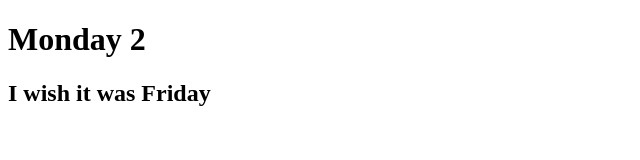
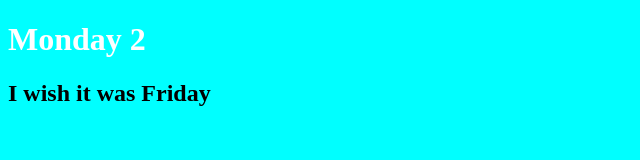
Before and after one commit to terryca/monday, a plain HTML site: page index.html in a window 1280 px wide. Shown: the whole page, without its empty margins (0-640 px from the left). Drawn offline with Linux system fonts and the light colour scheme.

Commit message:
awesome new design features

```diff
--- a/index.html
+++ b/index.html
@@ -4,7 +4,7 @@
     <meta charset="UTF-8">
     <title>Monday</title>
 
-    <link rel="stylesheet" href="css/main.css" type="text.css">
+    <link rel="stylesheet" href="css/main.css" type="text/css">
 
 </head>
 <body>
```
